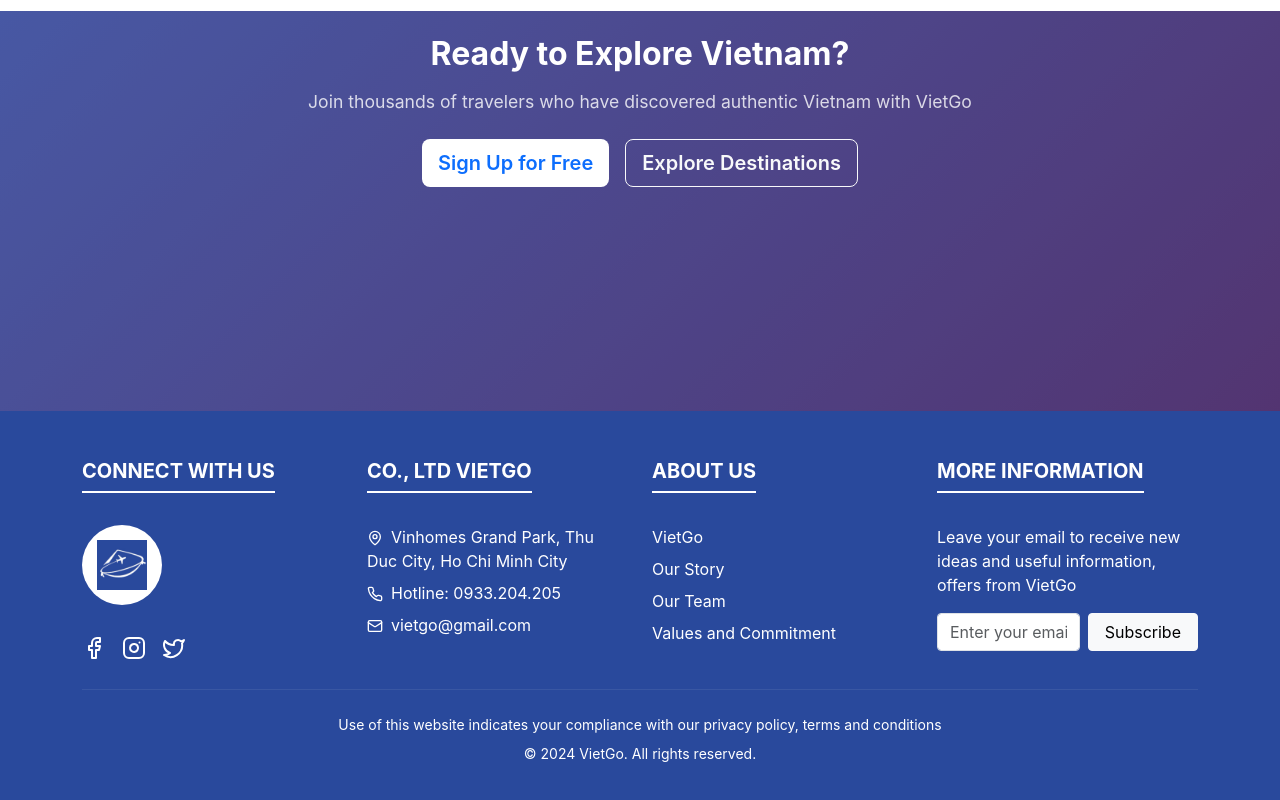
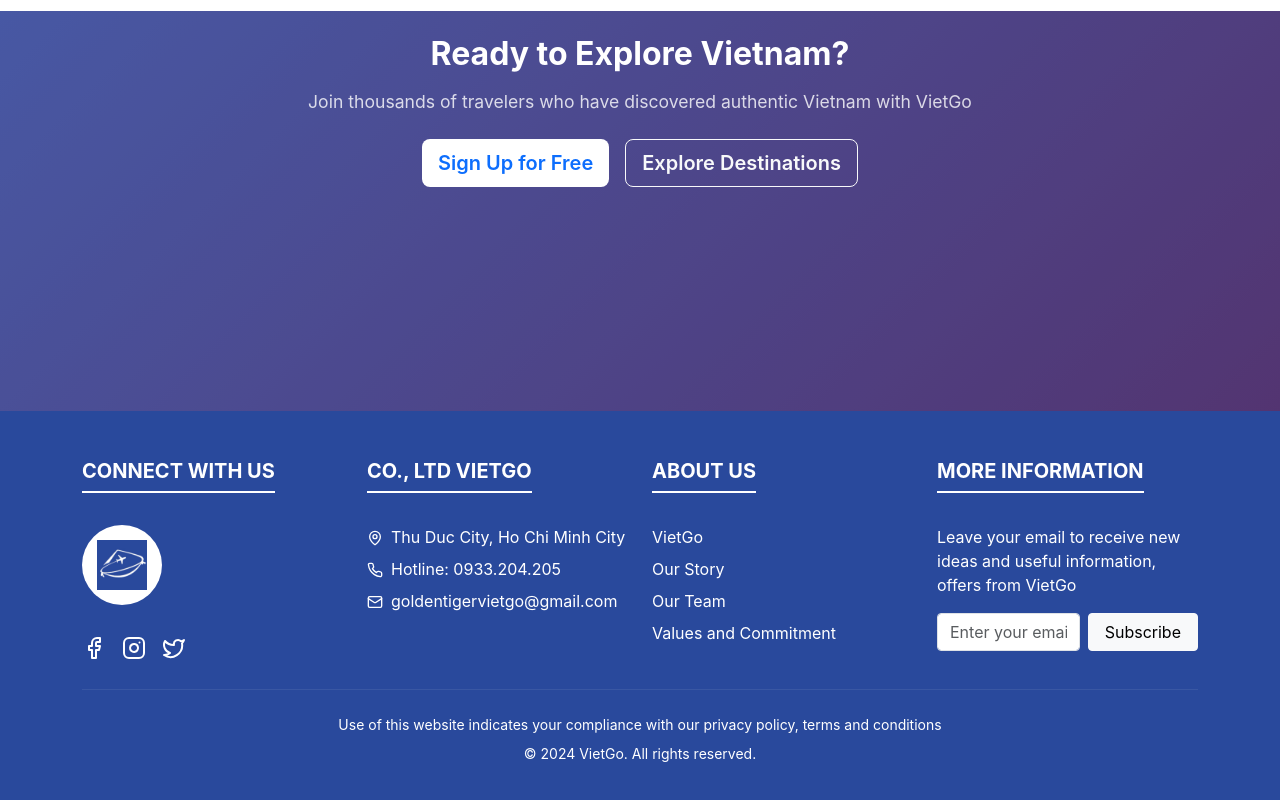
Before and after one commit to HHN257/EXE201-FE, a React (Vite) app: page / in a window 1280 px wide. Shown: the part 2453-3253 px from the top of the page. Built offline with nearby package versions, Linux system fonts and the light colour scheme; no server answers.

Commit message:
fix footer

```diff
--- a/src/components/Footer.tsx
+++ b/src/components/Footer.tsx
@@ -46,7 +46,7 @@
             </div>
             <div className="mb-2">
               <MapPin size={16} className="me-2" style={{ display: 'inline' }} />
-              <span>Vinhomes Grand Park, Thu Duc City, Ho Chi Minh City</span>
+              <span>Thu Duc City, Ho Chi Minh City</span>
             </div>
             <div className="mb-2">
               <Phone size={16} className="me-2" style={{ display: 'inline' }} />
@@ -54,7 +54,7 @@
             </div>
             <div className="mb-2">
               <Mail size={16} className="me-2" style={{ display: 'inline' }} />
-              <span>vietgo@gmail.com</span>
+              <span>goldentigervietgo@gmail.com</span>
             </div>
           </Col>
 
```
